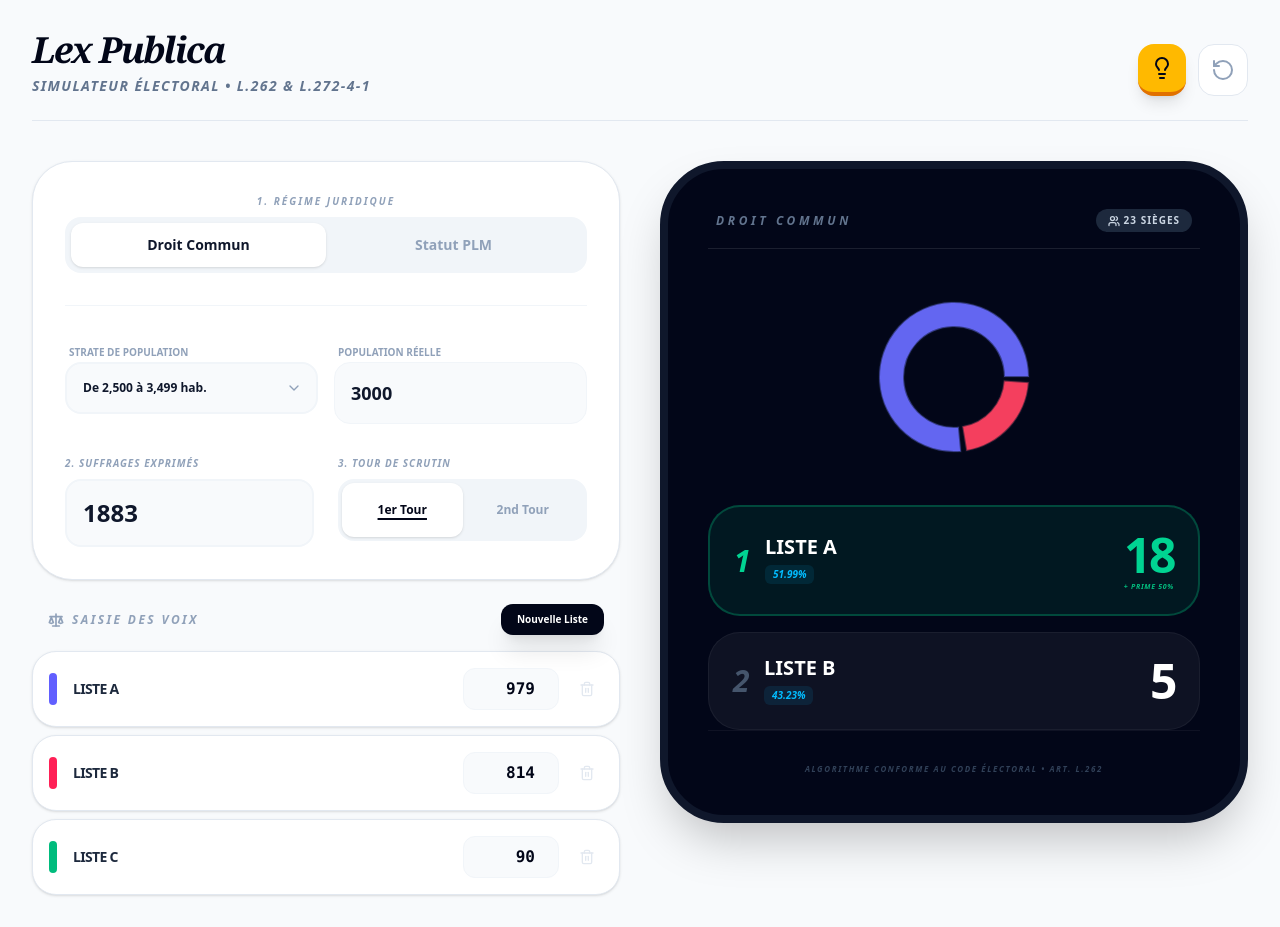
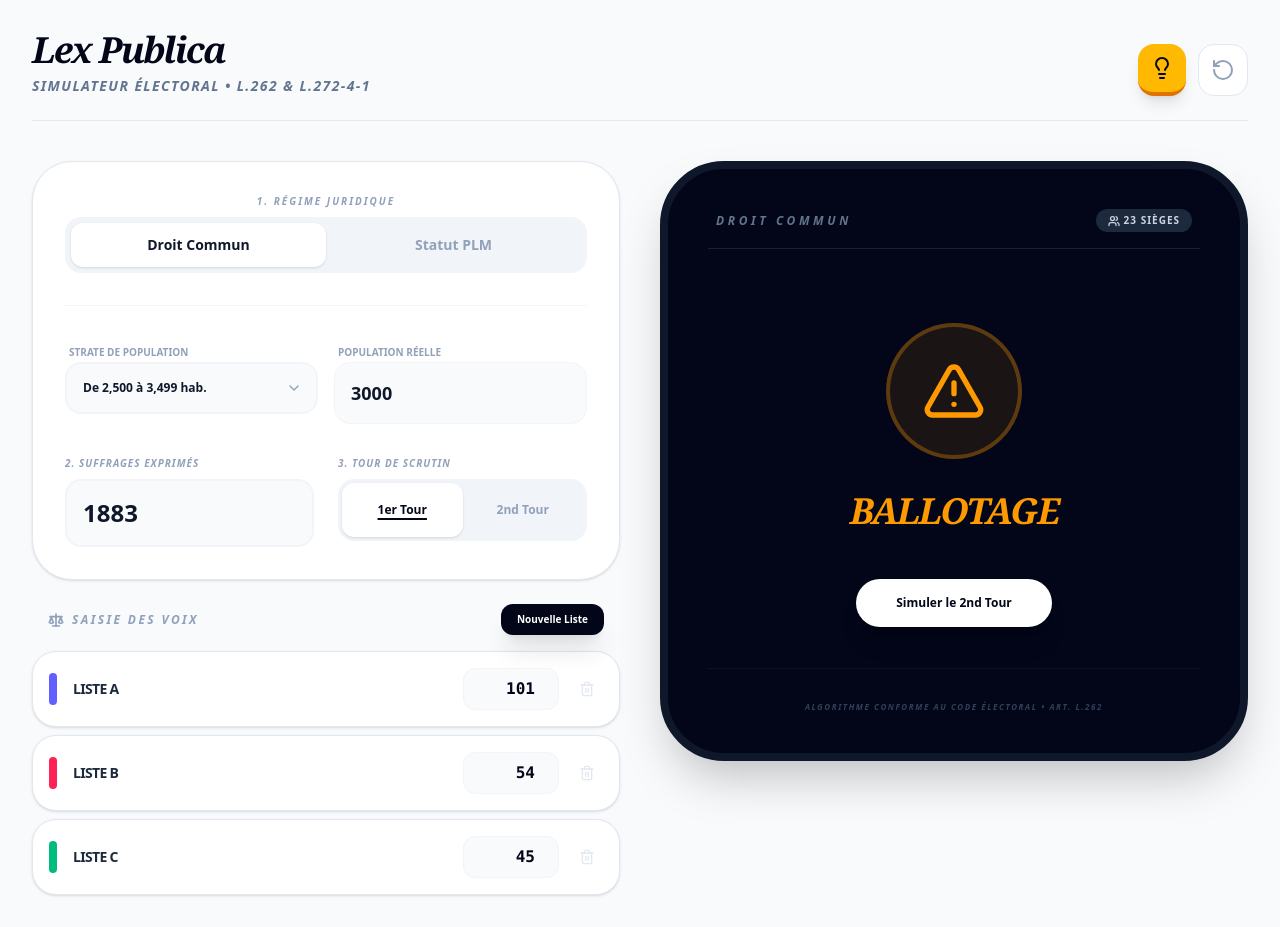
Before and after one commit to acoulibaly-ghb/lex-publica-scrutin, a React (Vite) app: page / in a window 1280 px wide. Built offline with nearby package versions, Linux system fonts and the light colour scheme.

Commit message:
Update App.tsx

```diff
--- a/src/App.tsx
+++ b/src/App.tsx
@@ -1,5 +1,5 @@
 import React, { useState, useMemo, useEffect } from 'react';
-import { Plus, Trash2, CheckCircle2, AlertTriangle, AlertCircle, RotateCcw, Scale, Users, Lightbulb, X, ChevronDown, PieChart as PieIcon } from 'lucide-react';
+import { Plus, Trash2, CheckCircle2, AlertTriangle, AlertCircle, RotateCcw, Scale, Users, Lightbulb, X, ChevronDown } from 'lucide-react';
 import { motion, AnimatePresence } from 'motion/react';
 import { PieChart, Pie, Cell, ResponsiveContainer, Tooltip } from 'recharts';
 import { calculateDistribution } from './utils/electionEngine';
@@ -29,9 +29,9 @@ export default function App() {
   const [showHelp, setShowHelp] = useState(false);
 
   const [lists, setLists] = useState<CandidateList[]>([
-    { id: '1', name: 'Liste A', votes: 979 },
-    { id: '2', name: 'Liste B', votes: 814 },
-    { id: '3', name: 'Liste C', votes: 90 },
+    { id: '1', name: 'Liste A', votes: 101 },
+    { id: '2', name: 'Liste B', votes: 54 },
+    { id: '3', name: 'Liste C', votes: 45 },
   ]);
 
   // Synchronisation des sièges selon le régime
@@ -43,10 +43,28 @@ export default function App() {
     }
   }, [cityType, rangeIndex, plmCity]);
 
+  // Modifie la strate depuis le menu déroulant
   const updateByRangeIndex = (idx: number) => {
     setRangeIndex(idx);
     const range = POPULATION_SEATS_MAPPING[idx];
     setPopulation(range.max === Infinity ? range.min : range.max);
+  };
+
+  // NOUVEAU : Met à jour la strate automatiquement si on tape la population réelle
+  const handlePopulationChange = (val: string) => {
+    if (val === '') {
+      setPopulation('');
+      return;
+    }
+    const num = Number(val);
+    setPopulation(num);
+
+    if (cityType === 'STANDARD') {
+      const newIdx = POPULATION_SEATS_MAPPING.findIndex(r => num >= r.min && num <= r.max);
+      if (newIdx !== -1 && newIdx !== rangeIndex) {
+        setRangeIndex(newIdx);
+      }
+    }
   };
 
   // SECURITÉ ANTI-BUG
@@ -55,7 +73,7 @@ export default function App() {
   const safeLists = lists.map(l => ({ ...l, votes: Number(l.votes) || 0 }));
   const sumOfVotes = safeLists.reduce((s, l) => s + l.votes, 0);
 
-  // En PLM, on ignore la population pour les alertes (c'est une élection par secteur dans la réalité, mais globalisée ici pour l'exemple)
+  // En PLM, on ignore la population pour les alertes (élection par secteur dans la réalité)
   const errorPopulation = cityType === 'STANDARD' && safeExprimés > safePopulation;
   const errorVotes = sumOfVotes > safeExprimés;
 
@@ -140,7 +158,7 @@ export default function App() {
                   </div>
                   <div className="space-y-2">
                     <span className="text-[10px] font-black text-slate-400 uppercase ml-1">Population réelle</span>
-                    <input type="number" value={population} onChange={e => setPopulation(e.target.value === '' ? '' : Number(e.target.value))} className="w-full p-4 bg-slate-50 border border-slate-100 rounded-2xl text-lg font-black outline-none" />
+                    <input type="number" value={population} onChange={e => handlePopulationChange(e.target.value)} className="w-full p-4 bg-slate-50 border border-slate-100 rounded-2xl text-lg font-black outline-none focus:ring-4 focus:ring-slate-100 transition-all" />
                   </div>
                 </div>
               ) : (
@@ -252,12 +270,14 @@ export default function App() {
                           <p className="font-black text-xl leading-none uppercase">{l.name}</p>
                           <div className="mt-2 flex items-center gap-2">
                              <span className="text-[10px] font-black text-sky-400 bg-sky-400/10 px-2 py-0.5 rounded-md italic">{l.percentage.toFixed(2)}%</span>
+                             <span className="text-[10px] text-slate-500 uppercase font-black tracking-tighter">{l.votes.toLocaleString()} voix</span>
                           </div>
                         </div>
                       </div>
                       <div className="text-right">
-                        <div className="flex items-baseline gap-1 justify-end">
+                        <div className="flex items-baseline gap-1.5 justify-end">
                            <span className={`text-5xl font-black tracking-tighter ${i === 0 ? 'text-emerald-400' : 'text-white'}`}>{l.totalSeats}</span>
+                           <span className={`text-[10px] font-black uppercase tracking-tighter mb-1 ${i === 0 ? 'text-emerald-600' : 'text-slate-500'}`}>{l.totalSeats > 1 ? 'Sièges' : 'Siège'}</span>
                         </div>
                         {i === 0 && <p className="text-[7px] font-black text-emerald-500 uppercase tracking-widest mt-1 italic leading-none">+ Prime {cityType === 'PLM' ? '25%' : '50%'}</p>}
                       </div>
```
